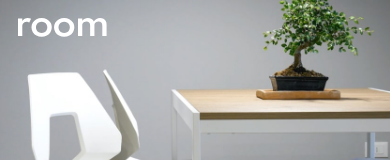
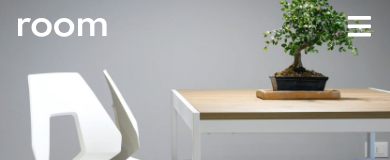
Before and after one commit to habibdev96/FEM-room-homepage, a React (Create React App) app: page / in a window 390 px wide. Shown: the top 160 px of the page. Built offline with nearby package versions, Linux system fonts and the light colour scheme.

Commit message:
created mobile menu toggler

```diff
--- a/src/abstracts/Responsive.js
+++ b/src/abstracts/Responsive.js
@@ -2,7 +2,7 @@ import { css } from "styled-components";
 
 const breakpoints = {
   xs: "420px",
-  sm: "500px",
+  sm: "600px",
   md: "850px",
   lg: "1000px",
   xl: "1200px",
--- a/src/components/Controls.js
+++ b/src/components/Controls.js
@@ -10,13 +10,13 @@ const Container = styled.div`
   bottom: 0;
 
   ${Responsive.md`
-  top: -120%;
-  left: 0;
+    top: -120%;
+    left: 0;
   `}
 
-  ${Responsive.xs`
-  top: -110%;
-  left: 0;
+  ${Responsive.sm`
+    top: -111%;
+    left: 0;
   `}
 
   .control-btn {
@@ -26,8 +26,8 @@ const Container = styled.div`
     padding: 3rem;
     transition: var(--mainTransition);
 
-    ${Responsive.xs`
-    padding: 1.5rem;
+    ${Responsive.sm`
+      padding: 1.5rem;
     `}
 
     &:hover,
--- /dev/null
+++ b/src/components/MobileMenuToggle.js
@@ -0,0 +1,37 @@
+import styled from "styled-components";
+import { FaBars, FaTimes } from "react-icons/fa";
+import Responsive from "../abstracts/Responsive";
+
+const Button = styled.button`
+  display: none;
+  background: transparent;
+  outline: 0;
+  border: 0;
+  position: absolute;
+  z-index: 2000;
+  right: 2rem;
+  top: 1.5rem;
+
+  ${Responsive.sm`
+    display: block;
+  `}
+
+  .toggle-icon {
+    color: var(--white);
+    font-size: var(--md);
+  }
+`;
+
+function MobileMenuToggle({ isActive, setIsActive }) {
+  return (
+    <Button className="toggle" onClick={() => setIsActive(!isActive)}>
+      {!isActive ? (
+        <FaBars className="toggle-icon" />
+      ) : (
+        <FaTimes className="toggle-icon" />
+      )}
+    </Button>
+  );
+}
+
+export default MobileMenuToggle;
--- a/src/components/Navbar.js
+++ b/src/components/Navbar.js
@@ -1,15 +1,18 @@
+import { useState } from "react";
 import styled from "styled-components";
 import logo from "../images/logo.svg";
 import NavLink from "./NavLink";
 import Responsive from "../abstracts/Responsive";
+import MobileMenuToggle from "./MobileMenuToggle";
 
 const Nav = styled.nav`
   position: absolute;
   padding: 5rem;
   z-index: 500;
 
-  ${Responsive.xs`
+  ${Responsive.sm`
     padding: 2rem;
+    width: 100%;
   `}
 `;
 
@@ -17,6 +20,14 @@ const Container = styled.div`
   display: flex;
   align-items: center;
   gap: 5rem;
+
+  ${Responsive.xl`
+    flex-direction: column;
+  `}
+
+  ${Responsive.md`
+    flex-direction: row;
+  `}
 
   .nav-logo {
     width: 10rem;
@@ -27,12 +38,22 @@ const Container = styled.div`
     gap: 5rem;
 
     ${Responsive.xl`
+      flex-direction: column
+    `}
+
+    ${Responsive.md`
+      flex-direction: row;
+    `}
+
+    ${Responsive.sm`
       display: none;
     `}
   }
 `;
 
 const Navbar = () => {
+  const [isActive, setIsActive] = useState(false);
+
   return (
     <Nav>
       <Container>
@@ -43,6 +64,7 @@ const Navbar = () => {
           <NavLink text="about" />
           <NavLink text="contact" />
         </ul>
+        <MobileMenuToggle isActive={isActive} setIsActive={setIsActive} />
       </Container>
     </Nav>
   );
```
Also changed, not shown: src/components/Showcase.js (+4 -4 lines).
